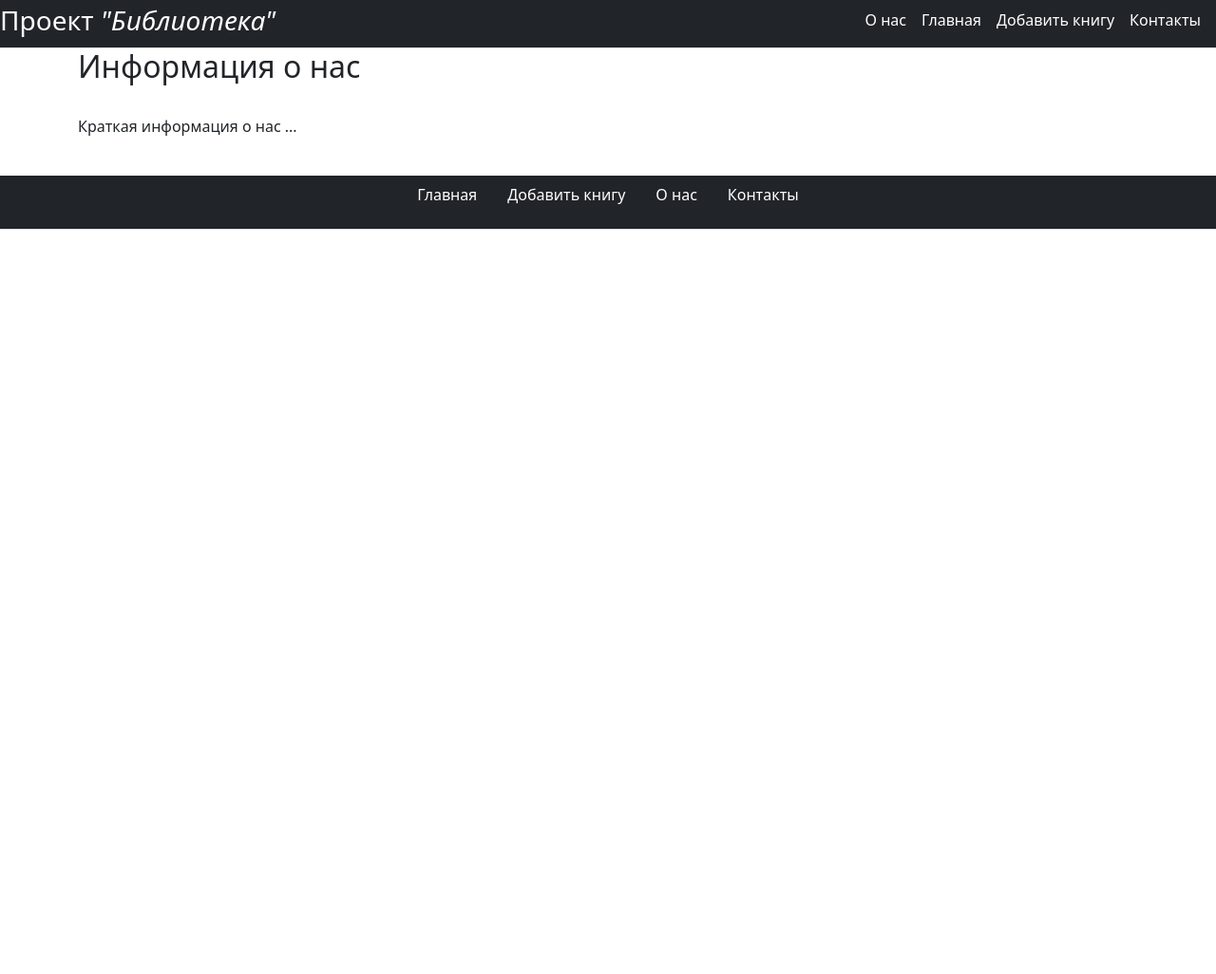
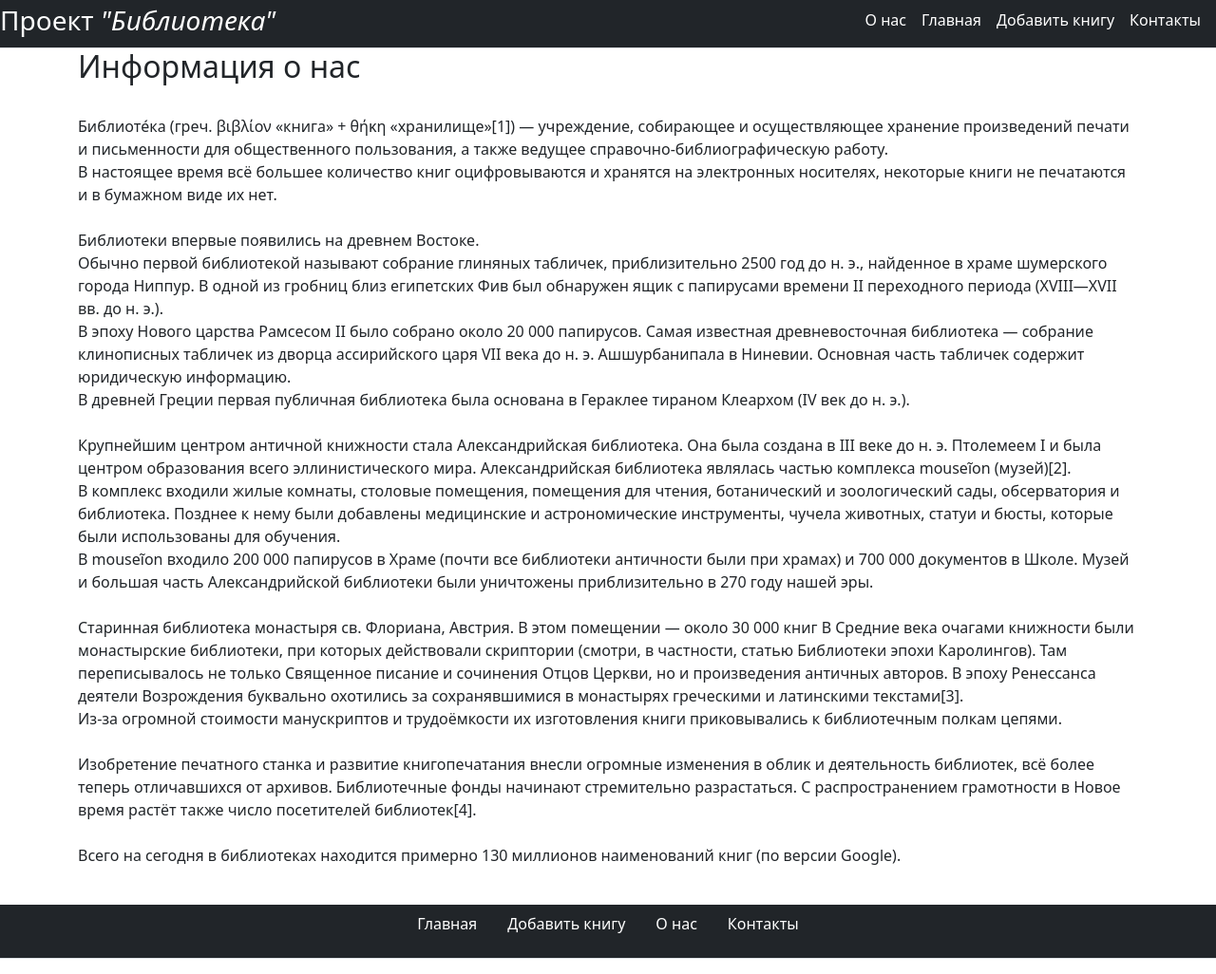
Before and after one commit to riv-ryzhkov/books, a Django app: page /about-us in a window 1280 px wide. Shown: the whole page at 95% size. Before the commit the page ends 242 px from the top, so only its background shows below. Run offline with Django 4.2, Linux system fonts and the light colour scheme.

Commit message:
My Books app, 5th commit

```diff
--- a/main/templates/main/about.html
+++ b/main/templates/main/about.html
@@ -7,6 +7,52 @@ about us
 {% block content %}
     <h2>Информация о нас</h2>
     <p>
-        <br>Краткая информация о нас ...<br><br>
+        <br>Библиоте́ка (греч. βιβλίον «книга» + θήκη «хранилище»[1])
+        — учреждение, собирающее и осуществляющее хранение произведений печати
+        и письменности для общественного пользования,
+        а также ведущее справочно-библиографическую работу.<br>
+
+В настоящее время всё большее количество книг оцифровываются и хранятся на электронных носителях,
+        некоторые книги не печатаются и в бумажном виде их нет.<br><br>
+        Библиотеки впервые появились на древнем Востоке. <br>
+        Обычно первой библиотекой называют собрание глиняных табличек,
+        приблизительно 2500 год до н. э., найденное в храме шумерского города Ниппур.
+        В одной из гробниц близ египетских Фив был обнаружен ящик с папирусами времени
+        II переходного периода (XVIII—XVII вв. до н. э.).<br>
+        В эпоху Нового царства Рамсесом II было собрано около 20 000 папирусов.
+        Самая известная древневосточная библиотека
+        — собрание клинописных табличек из дворца ассирийского царя VII века до н. э.
+        Ашшурбанипала в Ниневии. Основная часть табличек содержит юридическую информацию.<br>
+        В древней Греции первая публичная библиотека была основана в Гераклее тираном Клеархом
+        (IV век до н. э.).<br><br>
+
+Крупнейшим центром античной книжности стала Александрийская библиотека.
+        Она была создана в III веке до н. э. Птолемеем I и была центром образования всего
+        эллинистического мира. Александрийская библиотека являлась частью комплекса mouseĩon (музей)[2].
+        <br>В комплекс входили жилые комнаты, столовые помещения, помещения для чтения,
+        ботанический и зоологический сады, обсерватория и библиотека.
+        Позднее к нему были добавлены медицинские и астрономические инструменты, чучела животных,
+        статуи и бюсты, которые были использованы для обучения.<br>
+        В mouseĩon входило 200 000 папирусов в Храме (почти все библиотеки античности были при храмах)
+        и 700 000 документов в Школе. Музей и большая часть Александрийской библиотеки были
+        уничтожены приблизительно в 270 году нашей эры.<br><br>
+
+Старинная библиотека монастыря св. Флориана, Австрия.
+        В этом помещении — около 30 000 книг
+В Средние века очагами книжности были монастырские библиотеки,
+        при которых действовали скриптории (смотри, в частности, статью Библиотеки эпохи Каролингов).
+        Там переписывалось не только Священное писание и сочинения Отцов Церкви, но и произведения
+        античных авторов. В эпоху Ренессанса деятели Возрождения буквально охотились за сохранявшимися
+        в монастырях греческими и латинскими текстами[3]. <br>
+        Из-за огромной стоимости манускриптов и трудоёмкости их изготовления книги приковывались
+        к библиотечным полкам цепями.<br><br>
+
+Изобретение печатного станка и развитие книгопечатания внесли огромные изменения в облик
+        и деятельность библиотек, всё более теперь отличавшихся от архивов.
+        Библиотечные фонды начинают стремительно разрастаться.
+        С распространением грамотности в Новое время растёт также число посетителей библиотек[4].<br><br>
+
+Всего на сегодня в библиотеках находится примерно 130 миллионов наименований книг (по версии Google).
+        <br><br>
     </p>
 {% endblock %}
```
